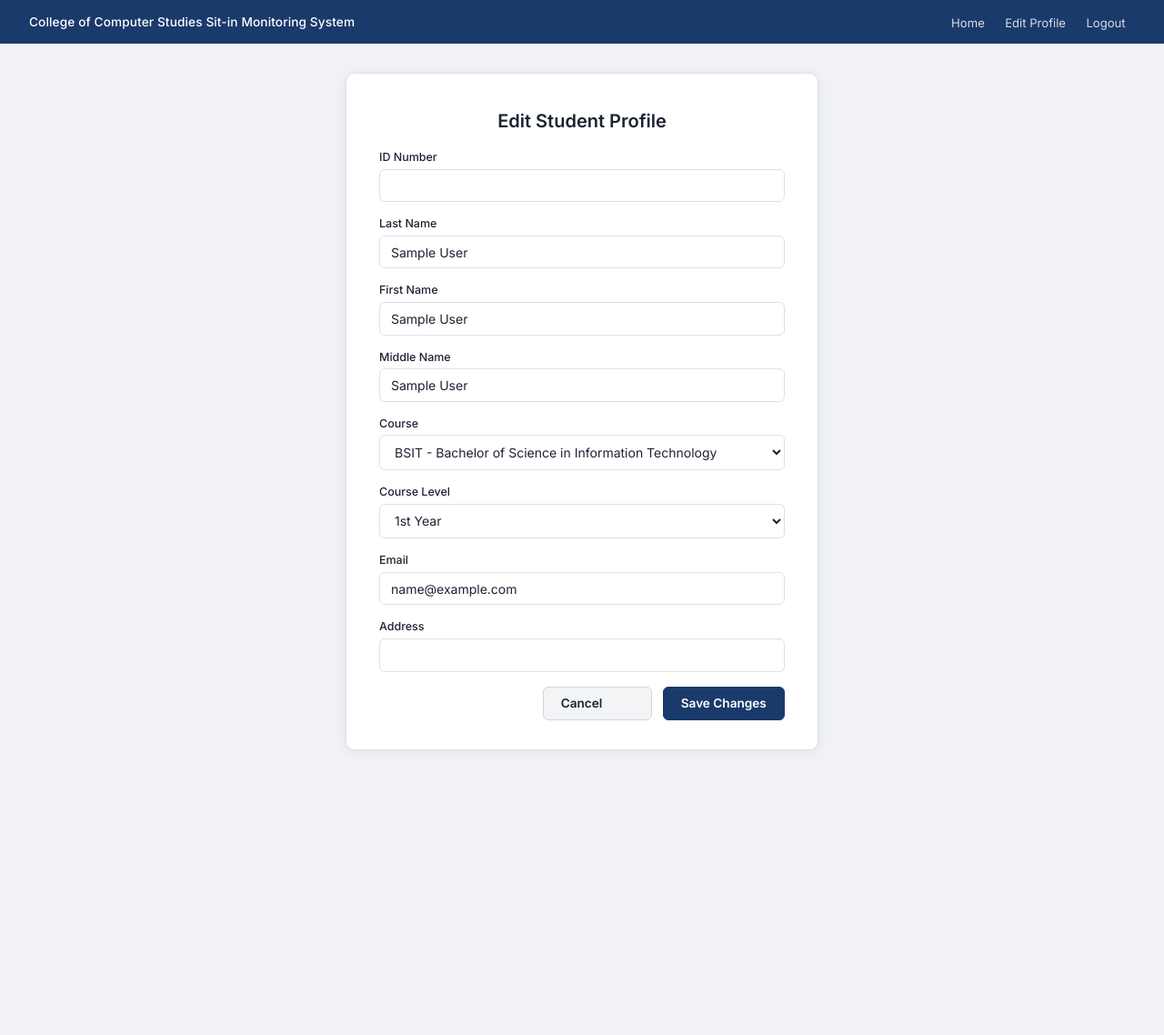
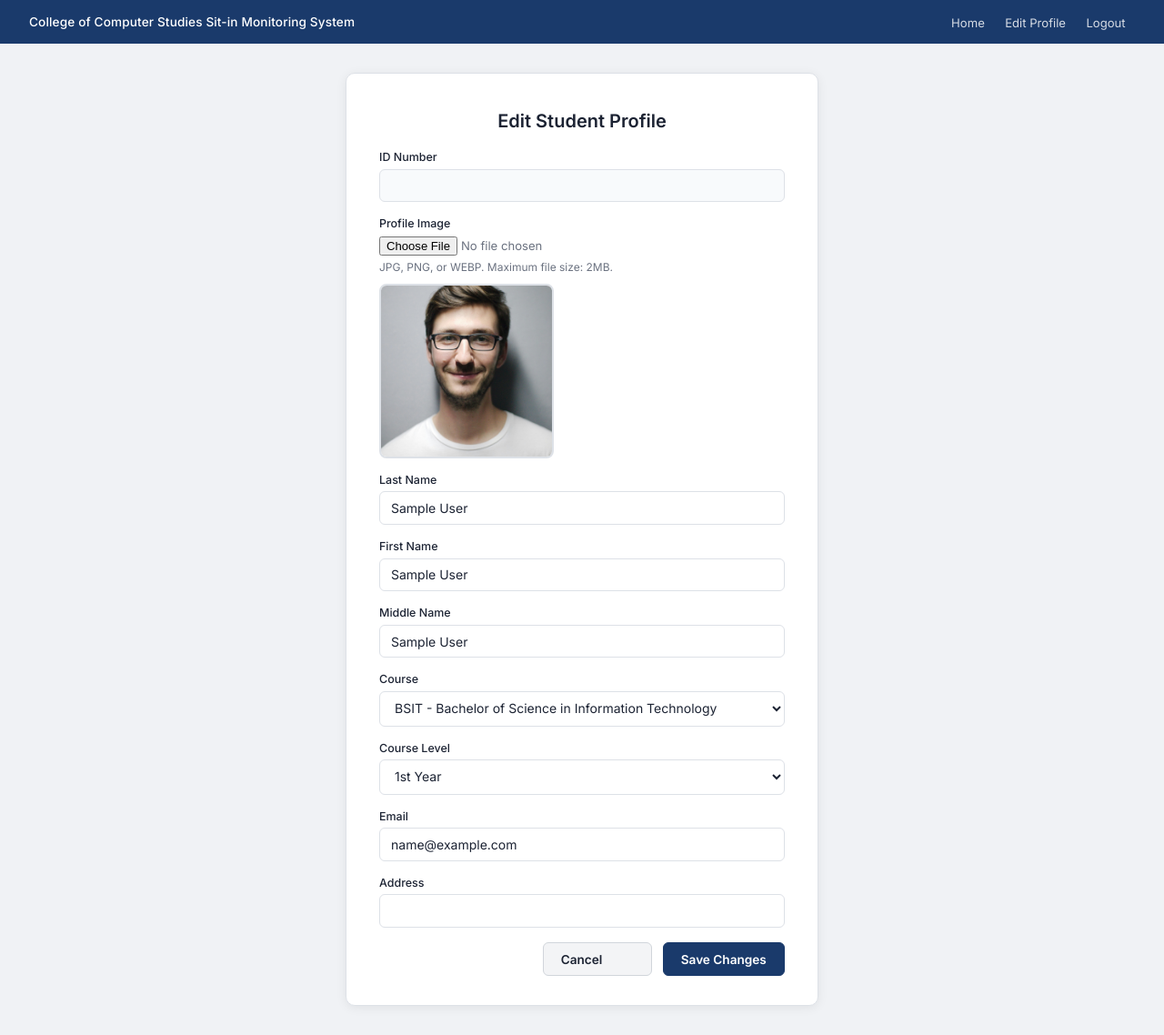
Before and after one commit to charlesian411/Sit-in-Monitoring-System, a PHP site: page /edit_profile.php in a window 1280 px wide. Shown: the whole page at 91% size. Before the commit the page ends 825 px from the top, so only its background shows below. Run offline with PHP 8.4, Linux system fonts and the light colour scheme; the visitor is signed in with stand-in values (Sample User, id 1).

Commit message:
upload profile

```diff
--- a/edit_profile.php
+++ b/edit_profile.php
@@ -25,8 +25,18 @@ if (!$user) {
     exit();
 }
 
+$profile_image_path = "";
+$existing_images = glob(__DIR__ . "/uploads/profile_" . $user_id . ".*");
+if (!empty($existing_images)) {
+    $profile_image_path = "uploads/" . basename($existing_images[0]);
+}
+
+$profile_image_url = "";
+if (!empty($profile_image_path) && file_exists(__DIR__ . "/" . $profile_image_path)) {
+    $profile_image_url = $profile_image_path . "?v=" . filemtime(__DIR__ . "/" . $profile_image_path);
+}
+
 if ($_SERVER["REQUEST_METHOD"] === "POST") {
-    $id_number = trim($_POST['id_number']);
     $last_name = trim($_POST['last_name']);
     $first_name = trim($_POST['first_name']);
     $middle_name = trim($_POST['middle_name']);
@@ -35,22 +45,62 @@ if ($_SERVER["REQUEST_METHOD"] === "POST") {
     $email = trim($_POST['email']);
     $address = trim($_POST['address']);
 
-    if (empty($id_number) || empty($last_name) || empty($first_name) || empty($course) || empty($course_level) || empty($email)) {
+    if (empty($last_name) || empty($first_name) || empty($course) || empty($course_level) || empty($email)) {
         $error = "Please fill in all required fields.";
     } elseif (!filter_var($email, FILTER_VALIDATE_EMAIL)) {
         $error = "Please enter a valid email address.";
-    } else {
-        // Check duplicates excluding current user
-        $check = $conn->prepare("SELECT id FROM users WHERE (id_number = ? OR email = ?) AND id != ?");
-        $check->bind_param("ssi", $id_number, $email, $user_id);
+    }
+
+    if (empty($error) && isset($_FILES['profile_image']) && $_FILES['profile_image']['error'] !== UPLOAD_ERR_NO_FILE) {
+        if ($_FILES['profile_image']['error'] !== UPLOAD_ERR_OK) {
+            $error = "Image upload failed. Please try again.";
+        } elseif ($_FILES['profile_image']['size'] > 2 * 1024 * 1024) {
+            $error = "Profile image must be 2MB or less.";
+        } else {
+            $finfo = finfo_open(FILEINFO_MIME_TYPE);
+            $mime_type = finfo_file($finfo, $_FILES['profile_image']['tmp_name']);
+            finfo_close($finfo);
+
+            $allowed_types = [
+                "image/jpeg" => "jpg",
+                "image/png" => "png",
+                "image/webp" => "webp"
+            ];
+
+            if (!isset($allowed_types[$mime_type])) {
+                $error = "Only JPG, PNG, and WEBP images are allowed.";
+            } else {
+                $upload_dir = __DIR__ . "/uploads";
+                if (!is_dir($upload_dir)) {
+                    mkdir($upload_dir, 0755, true);
+                }
+
+                foreach (glob($upload_dir . "/profile_" . $user_id . ".*") as $old_image) {
+                    @unlink($old_image);
+                }
+
+                $new_filename = "profile_" . $user_id . "." . $allowed_types[$mime_type];
+                $target_path = $upload_dir . "/" . $new_filename;
+
+                if (!move_uploaded_file($_FILES['profile_image']['tmp_name'], $target_path)) {
+                    $error = "Unable to save uploaded image.";
+                }
+            }
+        }
+    }
+
+    if (empty($error)) {
+        // Check email duplicates excluding current user
+        $check = $conn->prepare("SELECT id FROM users WHERE email = ? AND id != ?");
+        $check->bind_param("si", $email, $user_id);
         $check->execute();
         $check->store_result();
 
         if ($check->num_rows > 0) {
-            $error = "ID number or email is already in use.";
+            $error = "Email is already in use.";
         } else {
-            $update = $conn->prepare("UPDATE users SET id_number = ?, last_name = ?, first_name = ?, middle_name = ?, course = ?, course_level = ?, email = ?, address = ? WHERE id = ?");
-            $update->bind_param("sssssissi", $id_number, $last_name, $first_name, $middle_name, $course, $course_level, $email, $address, $user_id);
+            $update = $conn->prepare("UPDATE users SET last_name = ?, first_name = ?, middle_name = ?, course = ?, course_level = ?, email = ?, address = ? WHERE id = ?");
+            $update->bind_param("ssssissi", $last_name, $first_name, $middle_name, $course, $course_level, $email, $address, $user_id);
 
             if ($update->execute()) {
                 $_SESSION['first_name'] = $first_name;
@@ -74,7 +124,7 @@ if ($_SERVER["REQUEST_METHOD"] === "POST") {
     <meta charset="UTF-8">
     <meta name="viewport" content="width=device-width, initial-scale=1.0">
     <title>CCS | Edit Profile</title>
-    <link rel="stylesheet" href="style.css?v=2">
+    <link rel="stylesheet" href="style.css?v=3">
 </head>
 <body>
 
@@ -95,10 +145,19 @@ if ($_SERVER["REQUEST_METHOD"] === "POST") {
             <div class="alert alert-error"><?php echo htmlspecialchars($error); ?></div>
         <?php endif; ?>
 
-        <form method="POST" action="edit_profile.php">
+        <form method="POST" action="edit_profile.php" enctype="multipart/form-data">
             <div class="form-group">
                 <label class="form-label">ID Number</label>
-                <input type="text" class="form-control" name="id_number" value="<?php echo htmlspecialchars($user['id_number']); ?>" required>
+                <input type="text" class="form-control" value="<?php echo htmlspecialchars($user['id_number']); ?>" readonly>
+            </div>
+
+            <div class="form-group">
+                <label class="form-label">Profile Image</label>
+                <input type="file" class="form-control-file" name="profile_image" accept=".jpg,.jpeg,.png,.webp,image/jpeg,image/png,image/webp">
+                <p class="form-help">JPG, PNG, or WEBP. Maximum file size: 2MB.</p>
+                <?php if (!empty($profile_image_url)): ?>
+                    <img src="<?php echo htmlspecialchars($profile_image_url); ?>" alt="Profile Preview" class="profile-preview profile-two-by-two">
+                <?php endif; ?>
             </div>
 
             <div class="form-group">
--- a/style.css
+++ b/style.css
@@ -17,6 +17,7 @@
     --link: #1a3a6b;
     --danger: #dc2626;
     --input-focus: #1a3a6b;
+    --photo-2x2: 192px;
 }
 
 body {
@@ -193,6 +194,45 @@ nav {
 }
 
 .form-control::placeholder { color: #b0b8c4; }
+
+.form-control[readonly] {
+    background: #f8fafc;
+    color: var(--muted);
+    cursor: not-allowed;
+}
+
+.form-control-file {
+    width: 100%;
+    font-family: inherit;
+    font-size: 0.82rem;
+    color: var(--muted);
+}
+
+.form-help {
+    margin-top: 0.35rem;
+    font-size: 0.75rem;
+    color: var(--muted);
+}
+
+.profile-preview {
+    width: var(--photo-2x2);
+    height: var(--photo-2x2);
+    object-fit: cover;
+    border-radius: 8px;
+    border: 2px solid var(--border);
+    margin-top: 0.65rem;
+}
+
+.profile-two-by-two {
+    width: var(--photo-2x2) !important;
+    height: var(--photo-2x2) !important;
+    min-width: var(--photo-2x2) !important;
+    min-height: var(--photo-2x2) !important;
+    max-width: var(--photo-2x2) !important;
+    max-height: var(--photo-2x2) !important;
+    object-fit: cover !important;
+    display: block;
+}
 
 /* ── OPTIONS ── */
 .form-options {
@@ -381,6 +421,23 @@ nav {
     margin-bottom: 0.75rem;
 }
 
+.avatar-img {
+    width: 100%;
+    height: 100%;
+    object-fit: cover;
+    border-radius: inherit;
+}
+
+.avatar-photo {
+    width: var(--photo-2x2);
+    height: var(--photo-2x2);
+    flex: 0 0 var(--photo-2x2);
+    border-radius: 8px;
+    background: #fff;
+    border: 1px solid var(--border);
+    overflow: hidden;
+}
+
 .dashboard-header h1 {
     font-size: 1.1rem;
     font-weight: 600;
```
Also changed, not shown: dashboard.php (+18 -3 lines), uploads/profile_1.jpg (added).
